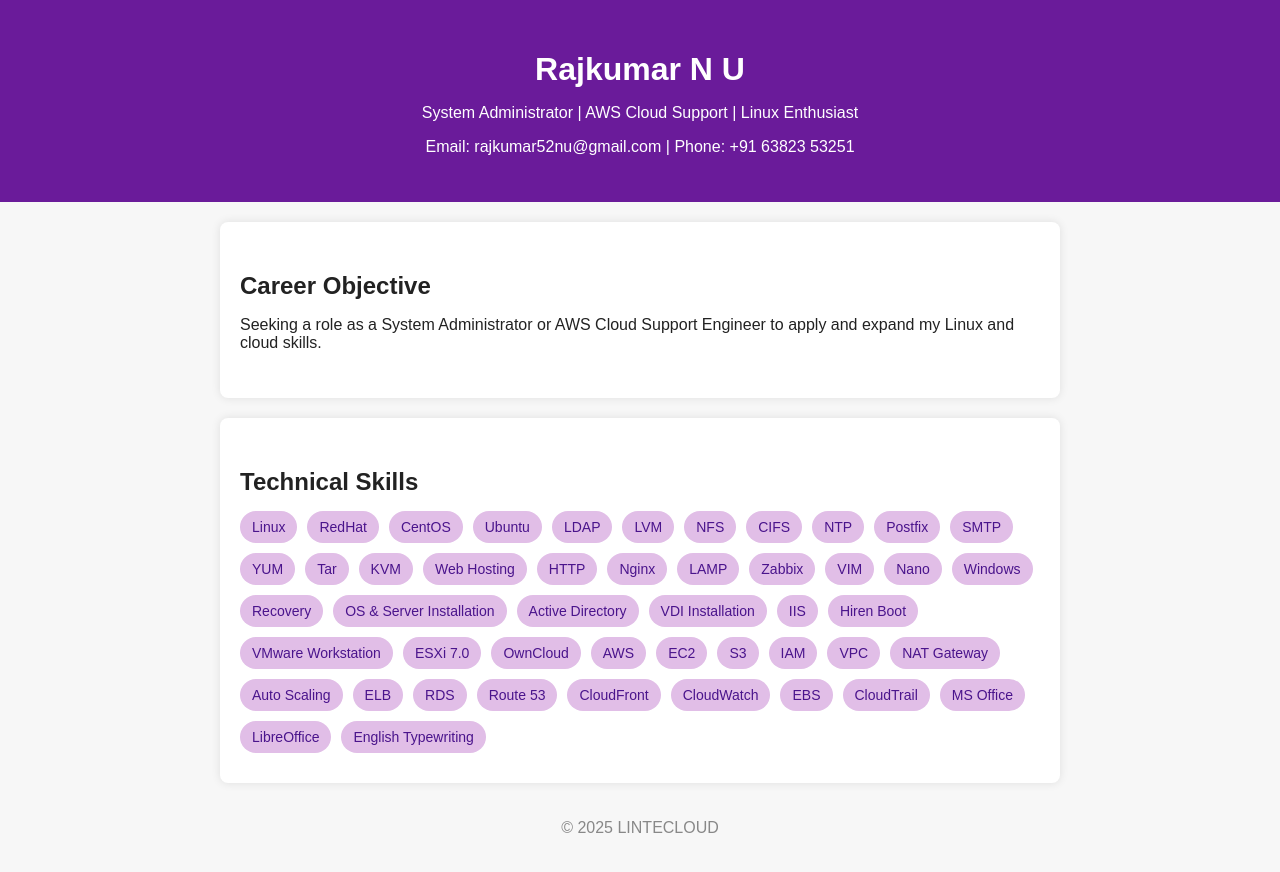
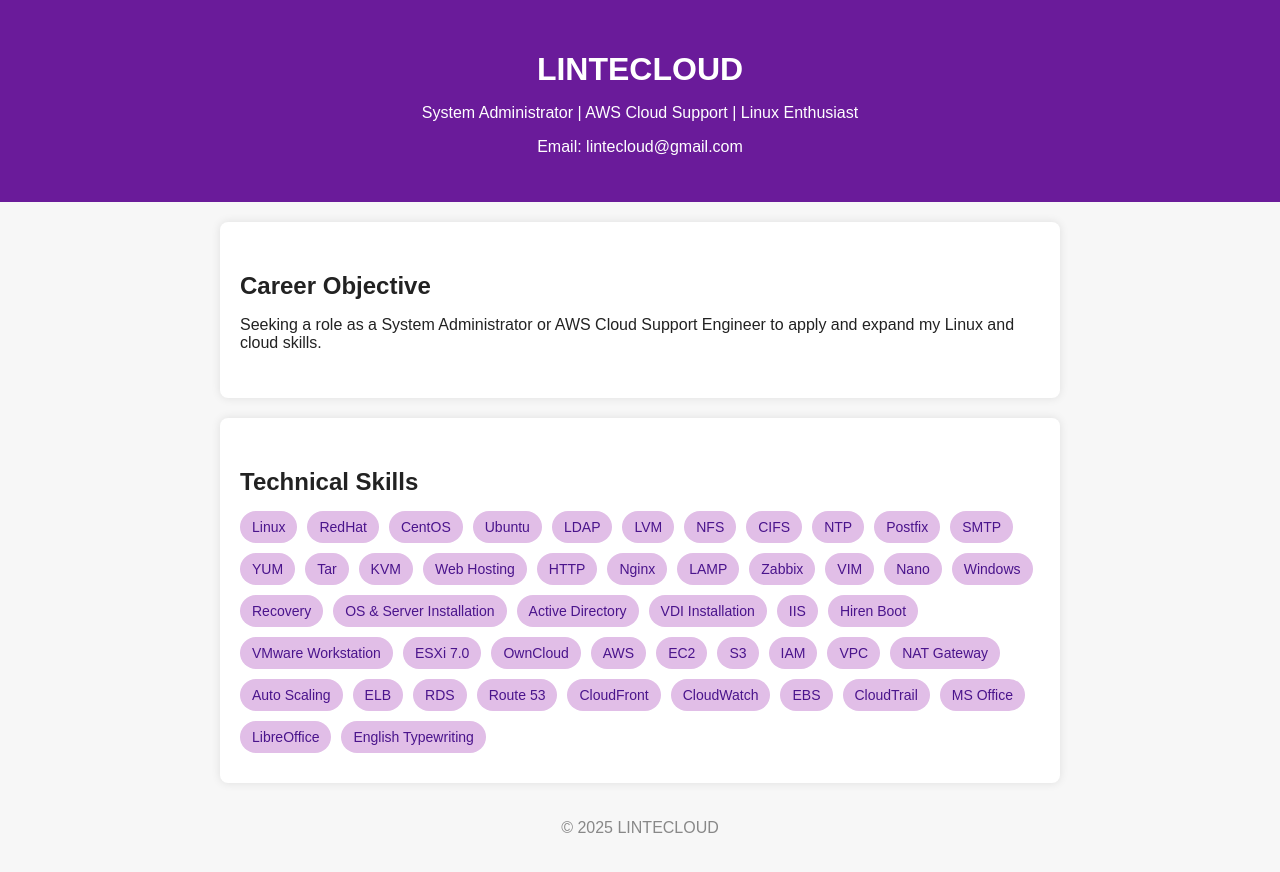
Before and after one commit to lintecloud/lintecloud.github.io, a plain HTML site: page index.html in a window 1280 px wide. Drawn offline with Linux system fonts and the light colour scheme.

Commit message:
Update index.html

```diff
--- a/index.html
+++ b/index.html
@@ -18,9 +18,9 @@
 </head>
 <body>
   <header>
-    <h1>Rajkumar N U</h1>
+    <h1>LINTECLOUD</h1>
     <p>System Administrator | AWS Cloud Support | Linux Enthusiast</p>
-    <p>Email: rajkumar52nu@gmail.com | Phone: +91 63823 53251</p>
+    <p>Email: lintecloud@gmail.com</p>
   </header>
 
   <section>
```
